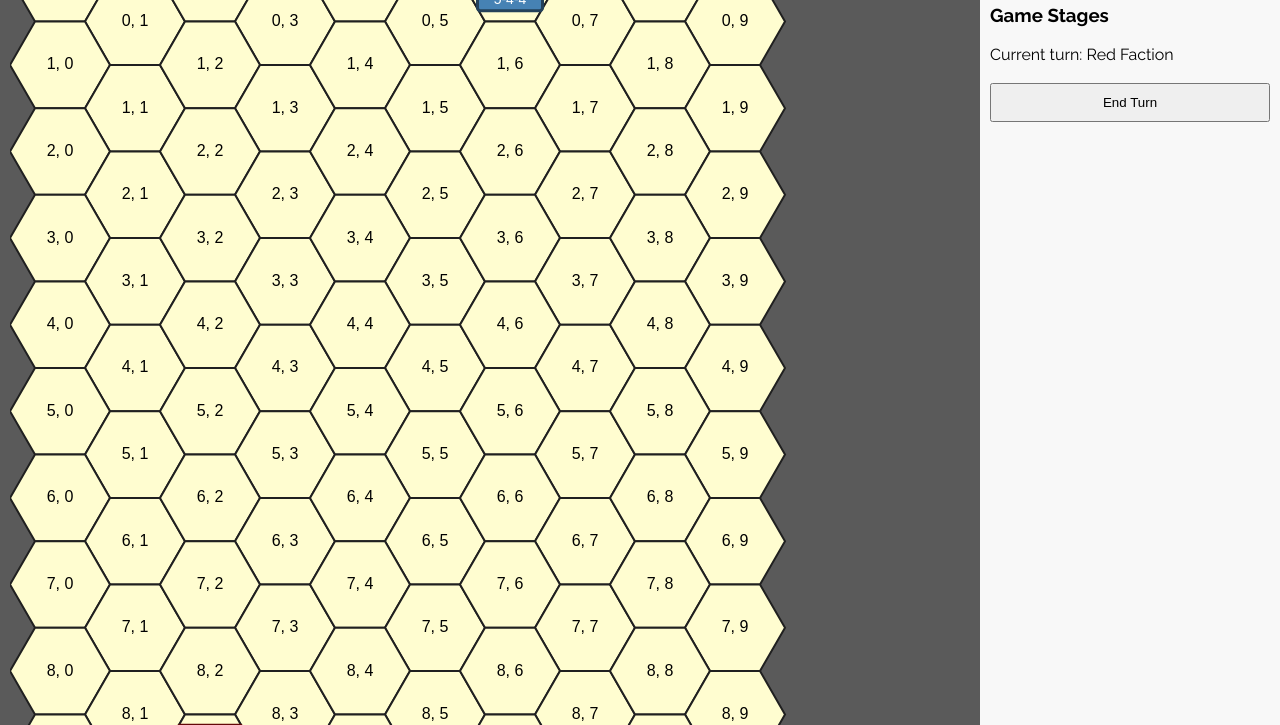
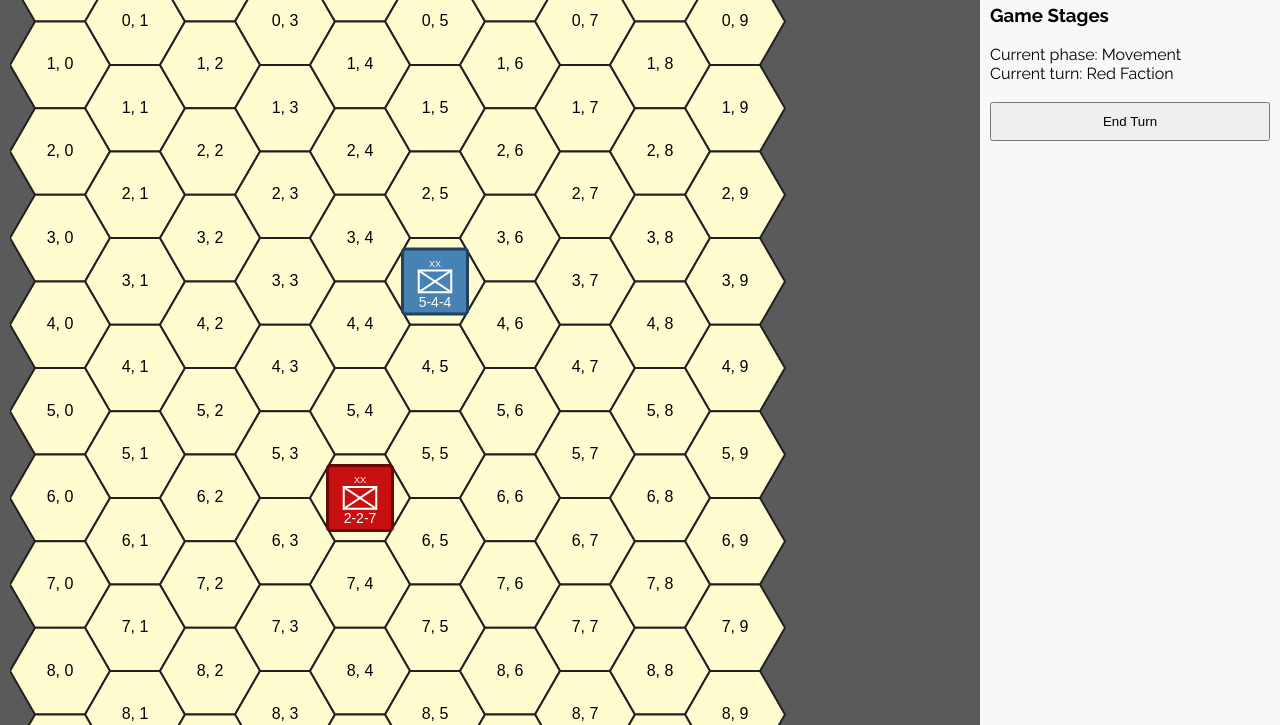
Before and after one commit to jhull123/battle-hexes, a website built with webpack: page battle-hexes-web/src/index.html in a window 1280 px wide. Shown: the part 75-800 px from the top of the page. Built offline with nearby package versions, Linux system fonts and the light colour scheme.

Commit message:
add game phase and some combat stuff

```diff
--- a/battle-hexes-web/src/battle-draw.js
+++ b/battle-hexes-web/src/battle-draw.js
@@ -35,10 +35,10 @@ new p5((p) => {
   const menu = new Menu(board);
 
   const blueUnit = new Unit('Assault Infantry', factions.BLUE, UnitTypes.INFANTRY, 5, 4, 4);
-  board.addUnit(blueUnit, 0, 6);
+  board.addUnit(blueUnit, 3, 5);
 
   const redUnit = new Unit('Scout Recon', factions.RED, UnitTypes.RECON, 2, 2, 7);
-  board.addUnit(redUnit, 9, 2);
+  board.addUnit(redUnit, 6, 4);
 
   let canvas;
 
--- a/battle-hexes-web/src/board.js
+++ b/battle-hexes-web/src/board.js
@@ -1,4 +1,6 @@
 import { Hex } from './hex.js';
+import { gamePhases } from './game-phases.js';
+import { Combat } from './combat.js';
 
 export class Board {
   #factions;
@@ -7,10 +9,12 @@ export class Board {
   #hoverHex;
   #units;
   #factionTurn; // the faction whose turn it is
+  #gamePhase; // movement, combat, etc.
 
   constructor(rows, columns, factions) {
     this.#factions = factions;
     this.#factionTurn = factions[0];
+    this.#gamePhase = gamePhases.MOVE;
 
     this.#hexMap = new Map();
     this.#units = new Set();
@@ -172,4 +176,8 @@ export class Board {
     }
     return aHex.getUnits()[0].getFaction() !== this.#factionTurn;
   }
+
+  getCombat() {
+    return new Combat(this.getUnits());
+  }
 }
--- /dev/null
+++ b/battle-hexes-web/src/combat.js
@@ -0,0 +1,11 @@
+export class Combat {
+
+  constructor(hexes, currentFaction) {
+    // TODO!!!
+  }
+
+  hasCombat() {
+    // TODO!!!
+    return true;
+  }
+}
--- /dev/null
+++ b/battle-hexes-web/src/game-phases.js
@@ -0,0 +1,4 @@
+export const gamePhases = {
+  MOVE: 'Movement',
+  COMBAT: 'Combat'
+};
--- a/battle-hexes-web/src/index.html
+++ b/battle-hexes-web/src/index.html
@@ -44,6 +44,7 @@
     <div id="selHexCoord"></div>
     <div id="unitMovesLeftDiv"></div>
     <h3>Game Stages</h3>
+    <div>Current phase: <span id="currentPhaseLabel">Movement</span></div>
     <div>Current turn: <span id="currentTurnLabel"></span></div>
     <br/>
     <button id="endTurnBtn">End Turn</button>
```
Also changed, not shown: battle-hexes-web/tests/combat.test.js (added, +18 -0 lines).
